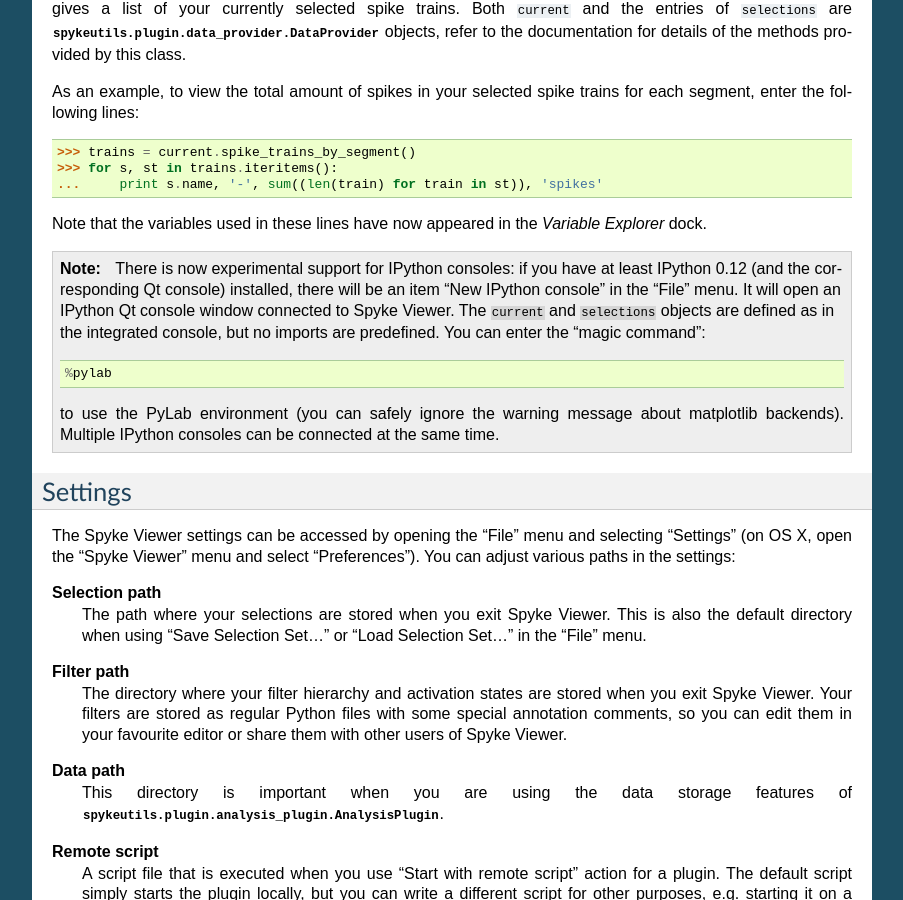
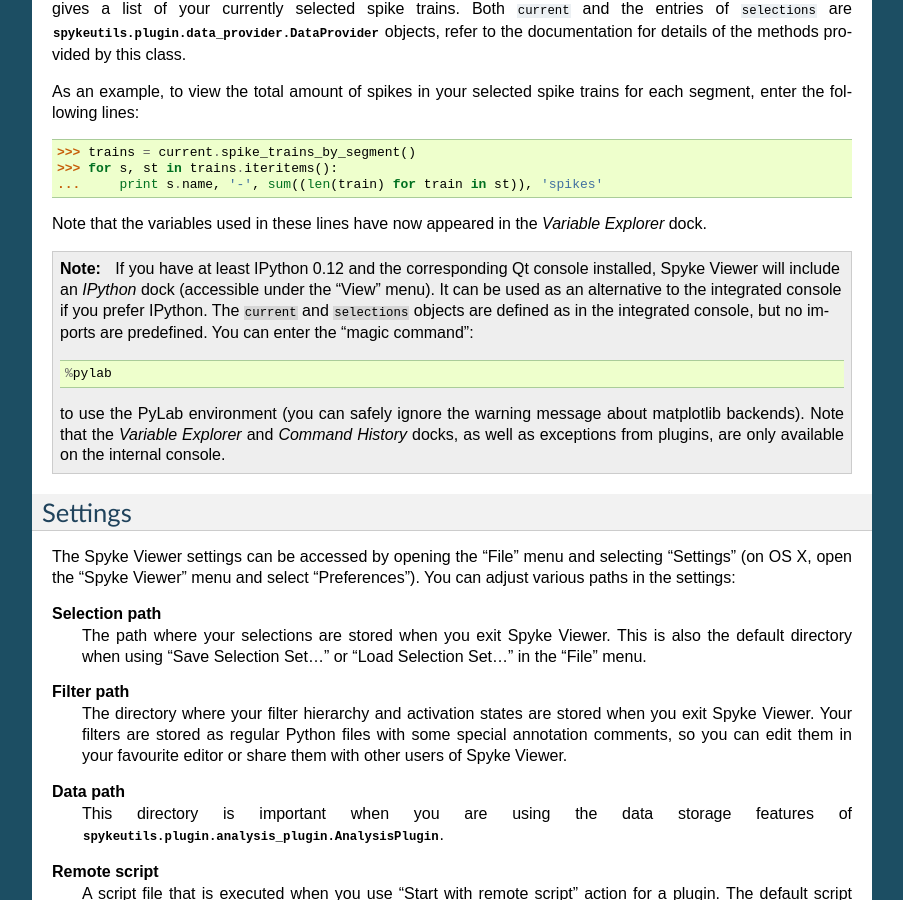
Before and after one commit to rproepp/spykeviewer, a Sphinx documentation site: the page built from doc/source/usage.rst, in a window 1280 px wide and 900 px high, scrolled down 5381 px. Shown: the whole window, without its empty margins (198-1101 px from the left). Built offline with Sphinx 7.4.7, drawn with Linux system fonts in a browser that asks for light colours; formulas are drawn with MathJax 3.

Commit message:
Updated documentation note on IPython

```diff
--- a/doc/source/usage.rst
+++ b/doc/source/usage.rst
@@ -263,19 +263,19 @@ Note that the variables used in these lines have now appeared in the
 *Variable Explorer* dock.
 
 .. Note::
-    There is now experimental support for IPython consoles: if you have
-    at least IPython 0.12 (and the corresponding Qt console) installed,
-    there will be an item "New IPython console" in the "File" menu.
-    It will open an IPython Qt console window connected to Spyke Viewer.
-    The ``current`` and ``selections`` objects are defined as in the
-    integrated console, but no imports are predefined.
+    If you have at least IPython 0.12 and the corresponding Qt console
+    installed, Spyke Viewer will include an *IPython* dock (accessible under
+    the "View" menu). It can be used as an alternative to the integrated
+    console if you prefer IPython. The ``current`` and ``selections`` objects
+    are defined as in the integrated console, but no imports are predefined.
     You can enter the "magic command"::
 
         %pylab
 
     to use the PyLab environment (you can safely ignore the warning message
-    about matplotlib backends). Multiple IPython consoles can be connected at
-    the same time.
+    about matplotlib backends). Note that the *Variable Explorer* and
+    *Command History* docks, as well as exceptions from plugins, are only
+    available on the internal console.
 
 .. _settings:
 
```
